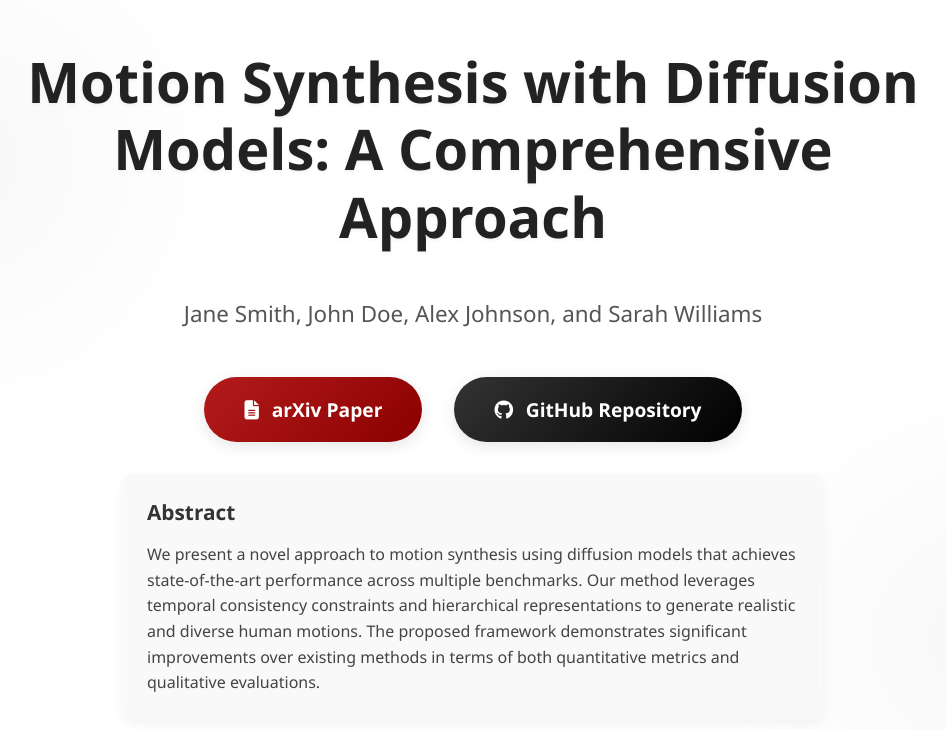
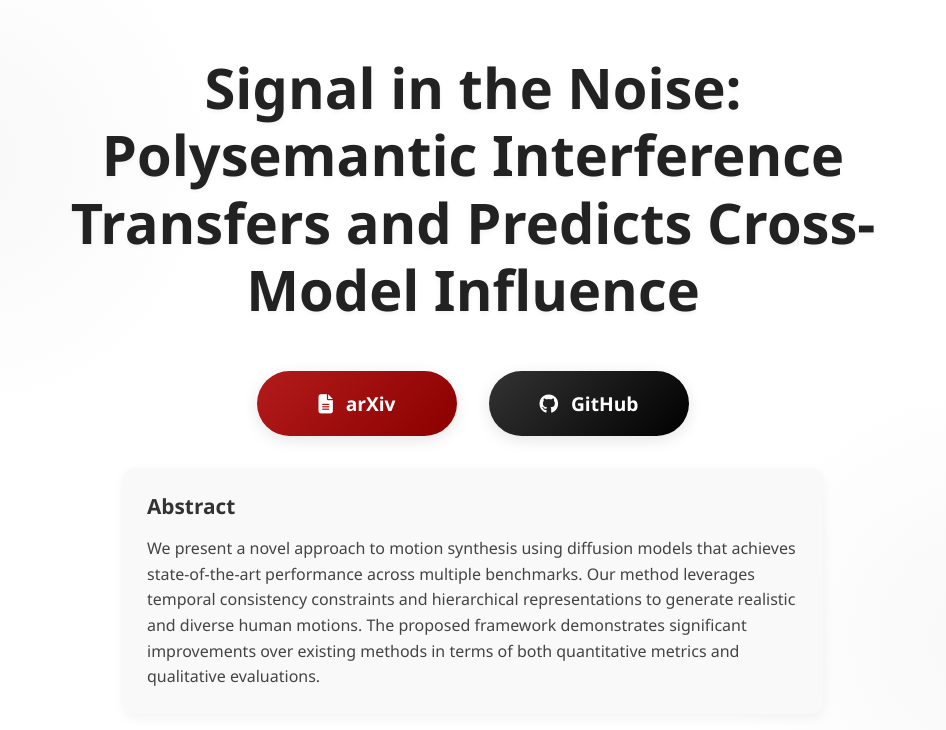
Before and after one commit to submitter123/PolysemanticIntervention, a plain HTML site: page index.html in a window 1280 px wide. Shown: the whole page, without its empty margins (167-1113 px from the left). Drawn offline with Linux system fonts and the light colour scheme.

Commit message:
Update index.html

```diff
--- a/index.html
+++ b/index.html
@@ -173,16 +173,16 @@
 </head>
 <body>
     <div class="container">
-        <h1 class="paper-title">Motion Synthesis with Diffusion Models: A Comprehensive Approach</h1>
+        <h1 class="paper-title">Signal in the Noise: Polysemantic Interference Transfers and Predicts Cross-Model Influence</h1>
 
-        <p class="authors">Jane Smith, John Doe, Alex Johnson, and Sarah Williams</p>
+        <p class="authors"></p>
 
         <div class="buttons-container">
-            <a href="https://arxiv.org/abs/2301.12345" class="btn arxiv-btn" target="_blank">
-                <i class="fas fa-file-alt"></i> arXiv Paper
+            <a href="https://arxiv.org/html/2505.11611v2" class="btn arxiv-btn" target="_blank">
+                <i class="fas fa-file-alt"></i> arXiv
             </a>
-            <a href="https://github.com/username/project-repo" class="btn github-btn" target="_blank">
-                <i class="fab fa-github"></i> GitHub Repository
+            <a href="https://anonymous.4open.science/r/llm_intervention-58EE/README.md" class="btn github-btn" target="_blank">
+                <i class="fab fa-github"></i> GitHub
             </a>
         </div>
 
```
